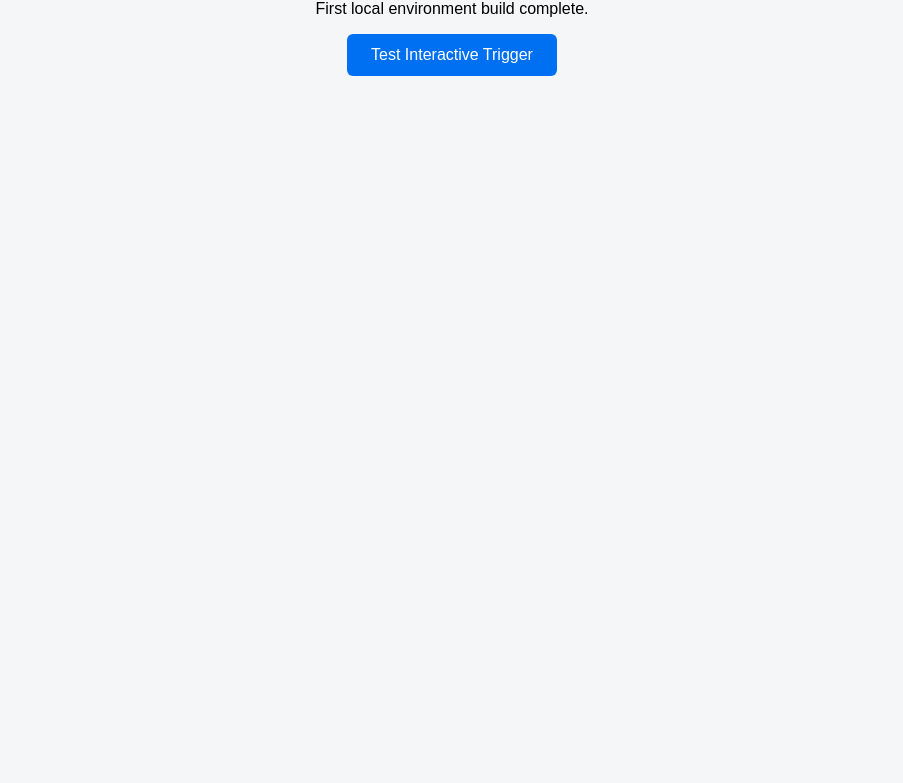
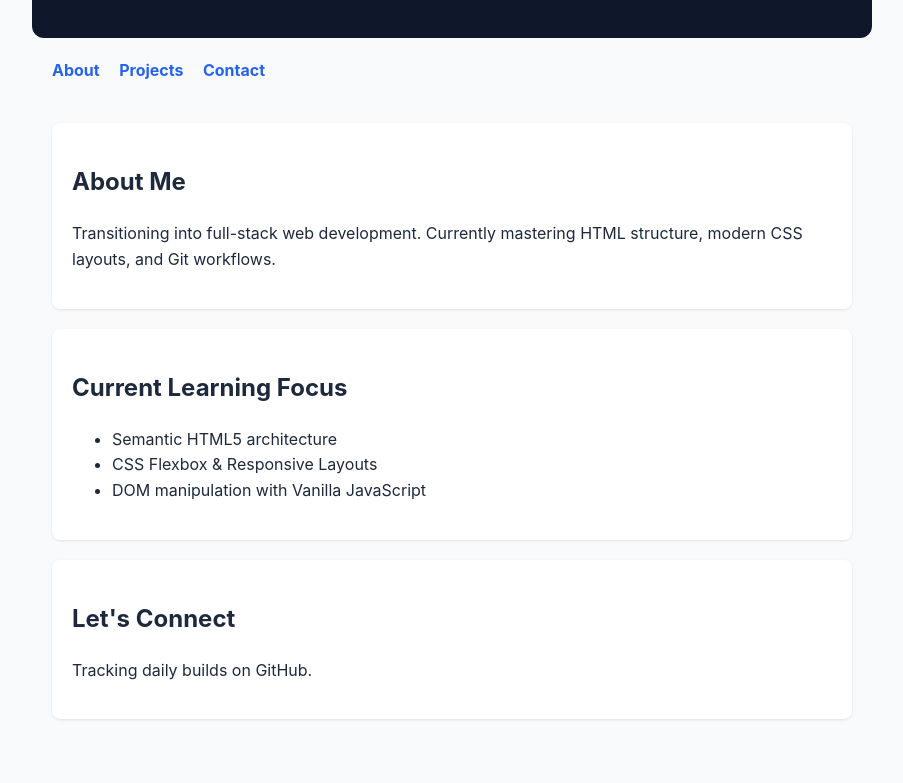
Before and after one commit to gilletteryanm-svg/phase-1-practice, a plain HTML site: page index.html in a window 1280 px wide. Shown: the part 138-921 px from the top of the page, without its empty margins (188-1091 px from the left). Before the commit the page ends 800 px from the top, so only its background shows below. Drawn offline with Linux system fonts and the light colour scheme.

Commit message:
Update index.html with semantic HTML layout

```diff
--- a/index.html
+++ b/index.html
@@ -2,31 +2,87 @@
 <html lang="en">
 <head>
   <meta charset="UTF-8">
-  <title>Phase 1 Practice</title>
+  <title>Developer Portfolio - Phase 1</title>
   <style>
     body {
-      font-family: sans-serif;
+      font-family: -apple-system, BlinkMacSystemFont, "Segoe UI", Roboto, sans-serif;
+      line-height: 1.6;
+      margin: 0;
+      padding: 0;
+      background-color: #f8fafc;
+      color: #1e293b;
+    }
+    header, nav, main, footer {
+      max-width: 800px;
+      margin: 0 auto;
+      padding: 20px;
+    }
+    header {
+      background-color: #0f172a;
+      color: white;
       text-align: center;
-      padding-top: 50px;
-      background-color: #f4f6f8;
+      border-radius: 0 0 12px 12px;
     }
-    button {
-      padding: 12px 24px;
-      font-size: 16px;
-      border: none;
-      border-radius: 6px;
-      background-color: #0070f3;
-      color: white;
-      cursor: pointer;
+    nav a {
+      margin-right: 15px;
+      color: #2563eb;
+      text-decoration: none;
+      font-weight: bold;
     }
-    button:hover {
-      background-color: #0051bb;
+    nav a:hover {
+      text-decoration: underline;
+    }
+    .card {
+      background: white;
+      padding: 20px;
+      border-radius: 8px;
+      box-shadow: 0 1px 3px rgba(0,0,0,0.1);
+      margin-bottom: 20px;
+    }
+    footer {
+      text-align: center;
+      font-size: 0.9rem;
+      color: #64748b;
     }
   </style>
 </head>
 <body>
-  <h1>System Online</h1>
-  <p>First local environment build complete.</p>
-  <button onclick="alert('Hello World! Script is working.')">Test Interactive Trigger</button>
+
+  <header>
+    <h1>Ryan Gillette</h1>
+    <p>Software Engineering Track | Phase 1: Foundations</p>
+  </header>
+
+  <nav>
+    <a href="#about">About</a>
+    <a href="#projects">Projects</a>
+    <a href="#contact">Contact</a>
+  </nav>
+
+  <main>
+    <section id="about" class="card">
+      <h2>About Me</h2>
+      <p>Transitioning into full-stack web development. Currently mastering HTML structure, modern CSS layouts, and Git workflows.</p>
+    </section>
+
+    <section id="projects" class="card">
+      <h2>Current Learning Focus</h2>
+      <ul>
+        <li>Semantic HTML5 architecture</li>
+        <li>CSS Flexbox & Responsive Layouts</li>
+        <li>DOM manipulation with Vanilla JavaScript</li>
+      </ul>
+    </section>
+
+    <section id="contact" class="card">
+      <h2>Let's Connect</h2>
+      <p>Tracking daily builds on GitHub.</p>
+    </section>
+  </main>
+
+  <footer>
+    <p>&copy; 2026 Ryan Gillette. Built in Linux on ChromeOS.</p>
+  </footer>
+
 </body>
 </html>
```
